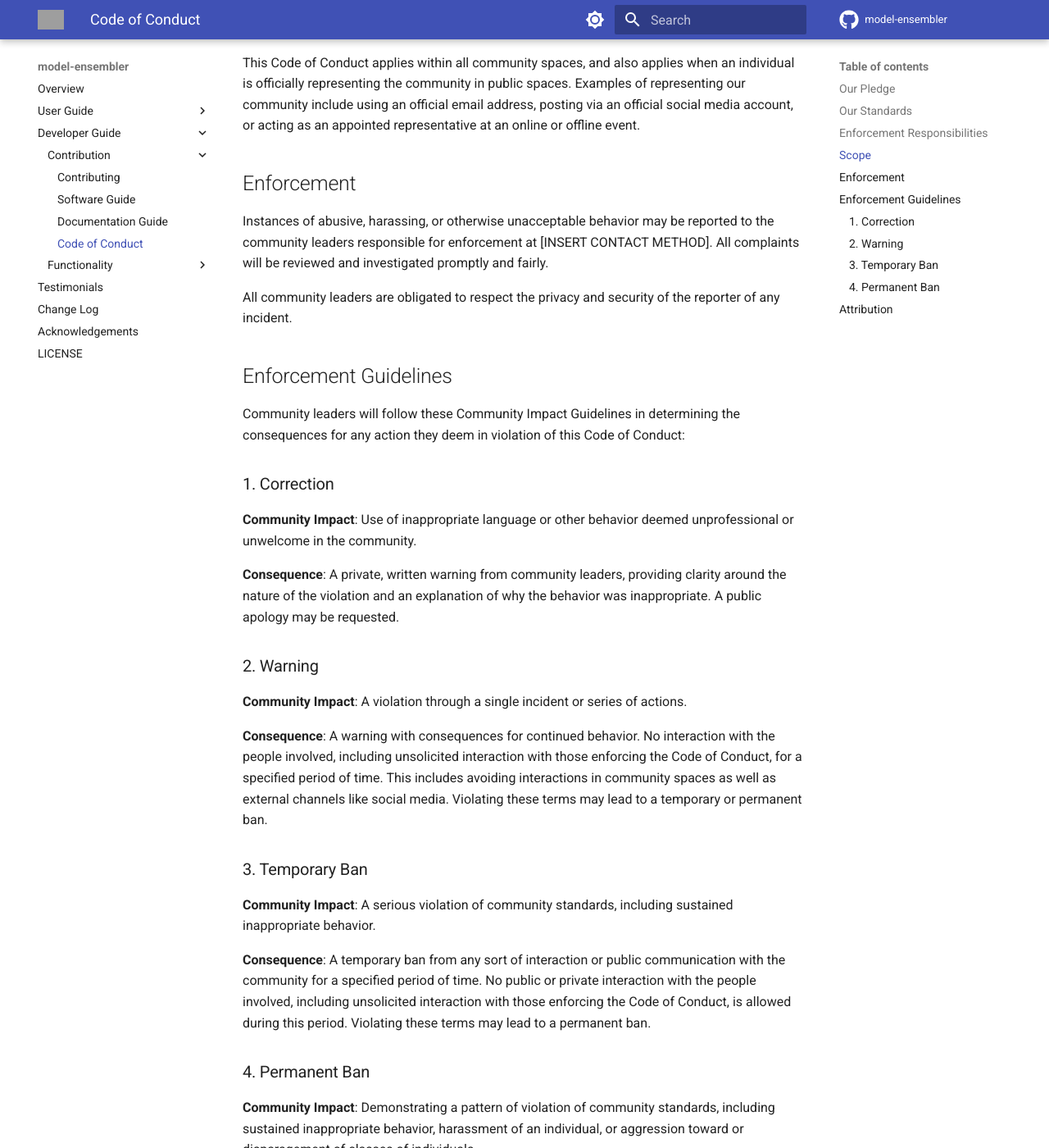
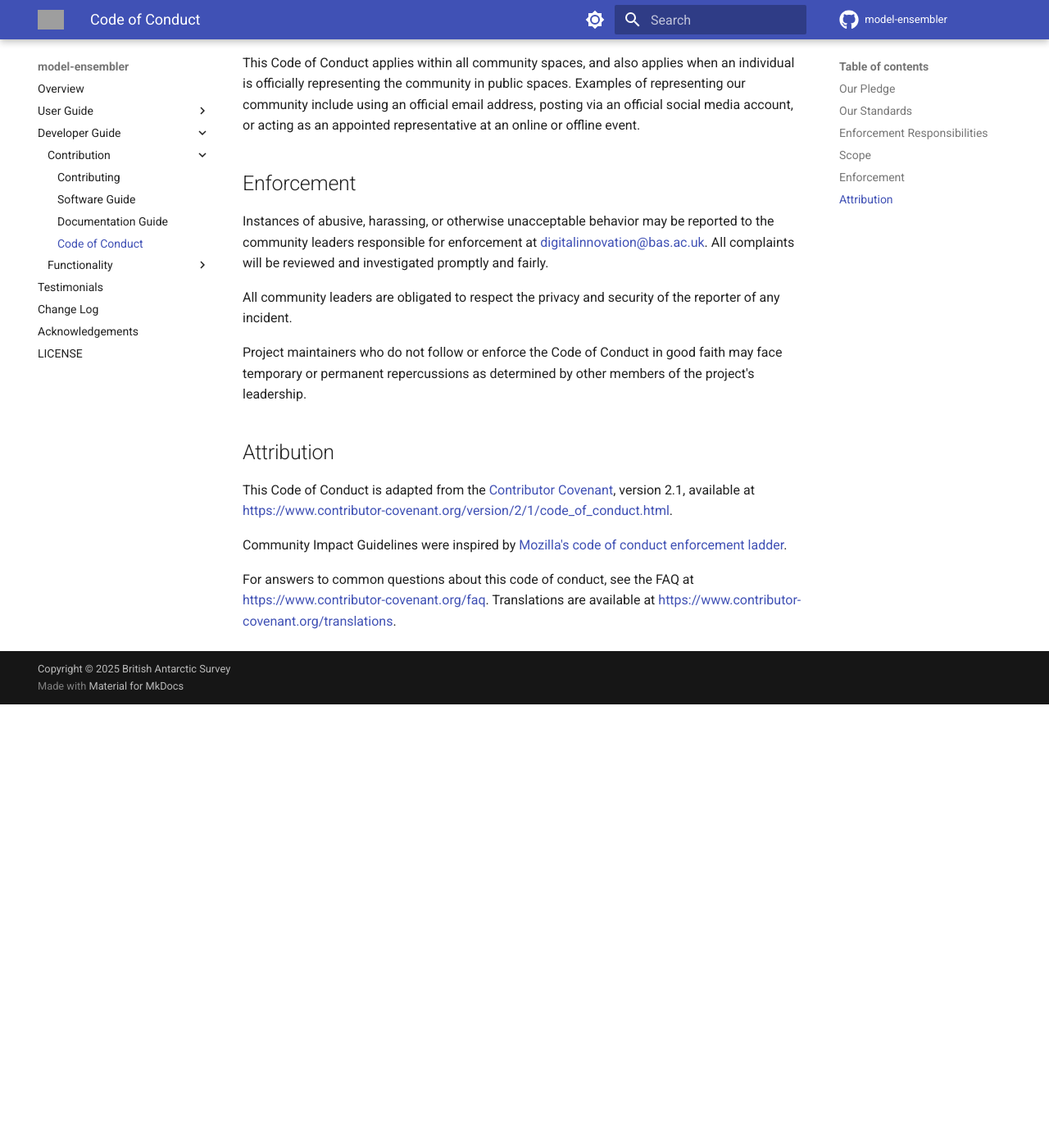
Before and after one commit to environmental-forecasting/model-ensembler, an MkDocs documentation site: the page built from docs/developer/contribution/code_of_conduct.md, in a window 1280 px wide and 1400 px high, scrolled down 1275 px. Shown: the whole window at 82% size. Built offline with MkDocs 1.6.1 and Material for MkDocs 9.7.7, drawn with Linux system fonts in a browser that asks for light colours; comment, search, counter and statistics services are not loaded; after the commit the page ends 2134 px from its top, so only the background shows below that; some of the changed text lies outside the part shown; grey boxes are pictures that could not be loaded.

Commit message:
trim code of conduct enforcement section

```diff
--- a/CODE_OF_CONDUCT.md
+++ b/CODE_OF_CONDUCT.md
@@ -60,57 +60,13 @@ representative at an online or offline event.
 
 Instances of abusive, harassing, or otherwise unacceptable behavior may be
 reported to the community leaders responsible for enforcement at
-[INSERT CONTACT METHOD].
+[digitalinnovation@bas.ac.uk](mailto://digitalinnovation@bas.ac.uk).
 All complaints will be reviewed and investigated promptly and fairly.
 
 All community leaders are obligated to respect the privacy and security of the
 reporter of any incident.
 
-## Enforcement Guidelines
-
-Community leaders will follow these Community Impact Guidelines in determining
-the consequences for any action they deem in violation of this Code of Conduct:
-
-### 1. Correction
-
-**Community Impact**: Use of inappropriate language or other behavior deemed
-unprofessional or unwelcome in the community.
-
-**Consequence**: A private, written warning from community leaders, providing
-clarity around the nature of the violation and an explanation of why the
-behavior was inappropriate. A public apology may be requested.
-
-### 2. Warning
-
-**Community Impact**: A violation through a single incident or series of
-actions.
-
-**Consequence**: A warning with consequences for continued behavior. No
-interaction with the people involved, including unsolicited interaction with
-those enforcing the Code of Conduct, for a specified period of time. This
-includes avoiding interactions in community spaces as well as external channels
-like social media. Violating these terms may lead to a temporary or permanent
-ban.
-
-### 3. Temporary Ban
-
-**Community Impact**: A serious violation of community standards, including
-sustained inappropriate behavior.
-
-**Consequence**: A temporary ban from any sort of interaction or public
-communication with the community for a specified period of time. No public or
-private interaction with the people involved, including unsolicited interaction
-with those enforcing the Code of Conduct, is allowed during this period.
-Violating these terms may lead to a permanent ban.
-
-### 4. Permanent Ban
-
-**Community Impact**: Demonstrating a pattern of violation of community
-standards, including sustained inappropriate behavior, harassment of an
-individual, or aggression toward or disparagement of classes of individuals.
-
-**Consequence**: A permanent ban from any sort of public interaction within the
-community.
+Project maintainers who do not follow or enforce the Code of Conduct in good faith may face temporary or permanent repercussions as determined by other members of the project's leadership.
 
 ## Attribution
 
```
